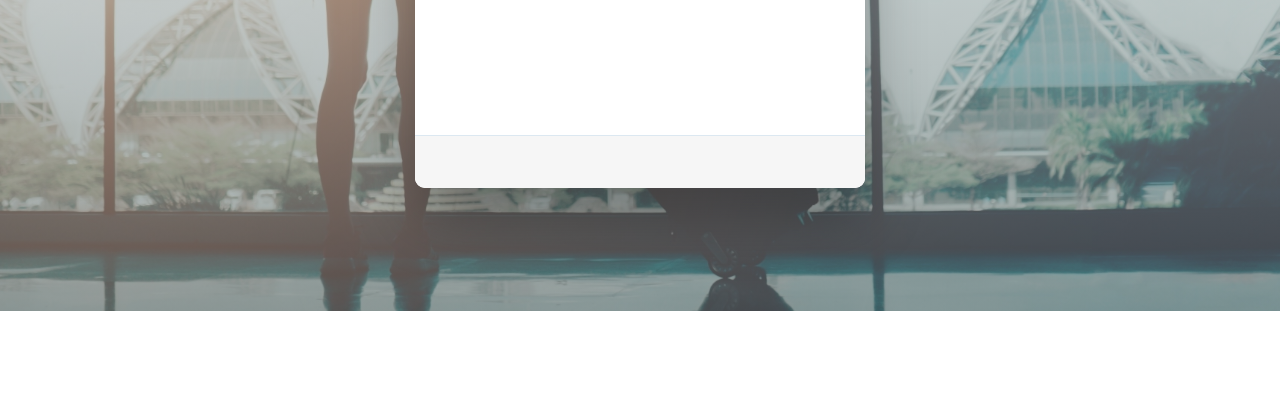
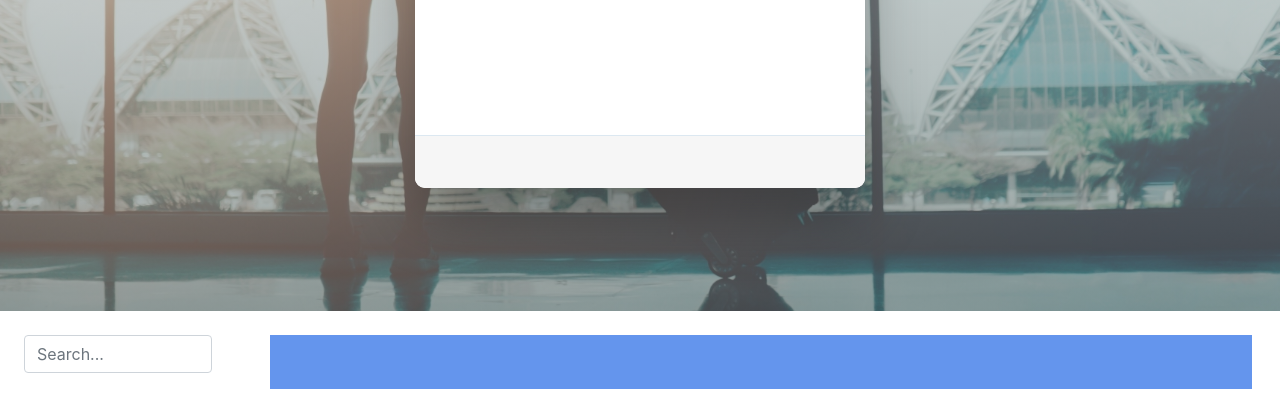
Before and after one commit to Loyal-Travel/client, a plain HTML site: page index.html in a window 1280 px wide. Shown: the part 405-800 px from the top of the page. Drawn offline with nearby package versions, Linux system fonts and the light colour scheme.

Commit message:
index.html: add main component

```diff
--- a/index.html
+++ b/index.html
@@ -11,7 +11,7 @@
 
 </head>
 <body>
-    <header class="header">
+  <!-- navigation component -->
   <nav class="navbar navbar-expand-lg navbar-light bg-light">
     <a class="navbar-brand" href="#">
       <img src="img/logoNavbar.png" width="50" height="50" alt="">
@@ -29,12 +29,12 @@
 
     <!-- <button class="btn btn-outline-success my-2 my-sm-0" type="submi"><a href="#" onclick="signOut();">Sign out</a></button> -->
     <a href="#" onclick="signOut();">Sign out</a>
-
-
-
     </div>
   </nav>
+<!-- end of navigation component -->
 
+<!-- login header component -->
+  <header class="header">
     <div class="header-middle">
       <div class="wrapper fadeInDown">
           <div id="formContent">
@@ -61,7 +61,30 @@
           </div>
       </div>
   </header>
+  <!-- end of login header component   -->
 
+  <!-- main component -->
+  <div class="row flex-xl-nowrap mt-4">
+
+    <div class="col-12 col-md-3 col-xl-2 bd-sidebar ml-4">
+
+        <form class="bd-search d-flex align-items-center">
+            <span class="algolia-autocomplete" style="position: relative; display: inline-block; direction: ltr;">
+                <input type="search" class="form-control ds-input" id="search-input" placeholder="Search..." aria-label="Search for..." autocomplete="off" spellcheck="false" role="combobox" aria-autocomplete="list" aria-expanded="false" aria-owns="algolia-autocomplete-listbox-0" style="position: relative; vertical-align: top;" dir="auto">
+                <pre aria-hidden="true" class="white-space"></pre>
+            </span>
+        </form>
+
+        <nav id="bd-docs-nav" class="collapse bd-links"></nav>
+
+    </div>
+
+    <main class="container-fluid col-12 col-md-9" role="main" style="background-color: cornflowerblue;">
+
+    </main>
+  </div>
+<!-- end of main component -->
+</body>
 
   <!-- Script -->
   <script src="https://code.jquery.com/jquery-3.4.1.slim.min.js" integrity="sha384-J6qa4849blE2+poT4WnyKhv5vZF5SrPo0iEjwBvKU7imGFAV0wwj1yYfoRSJoZ+n" crossorigin="anonymous"></script>
```
Lines whose indentation alone changed are shown as unchanged.
